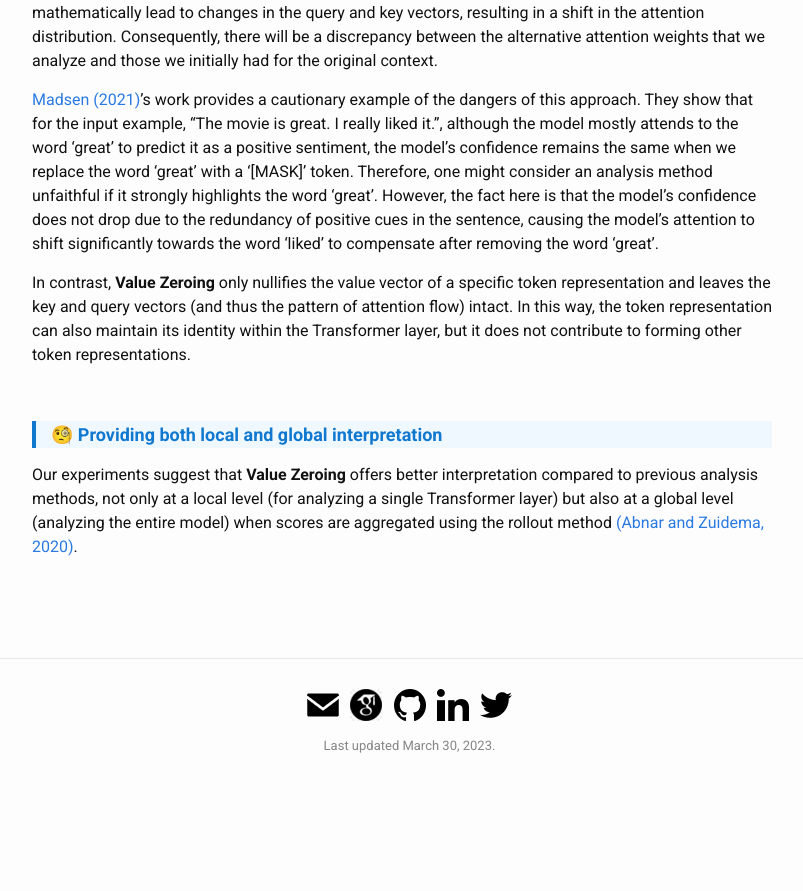
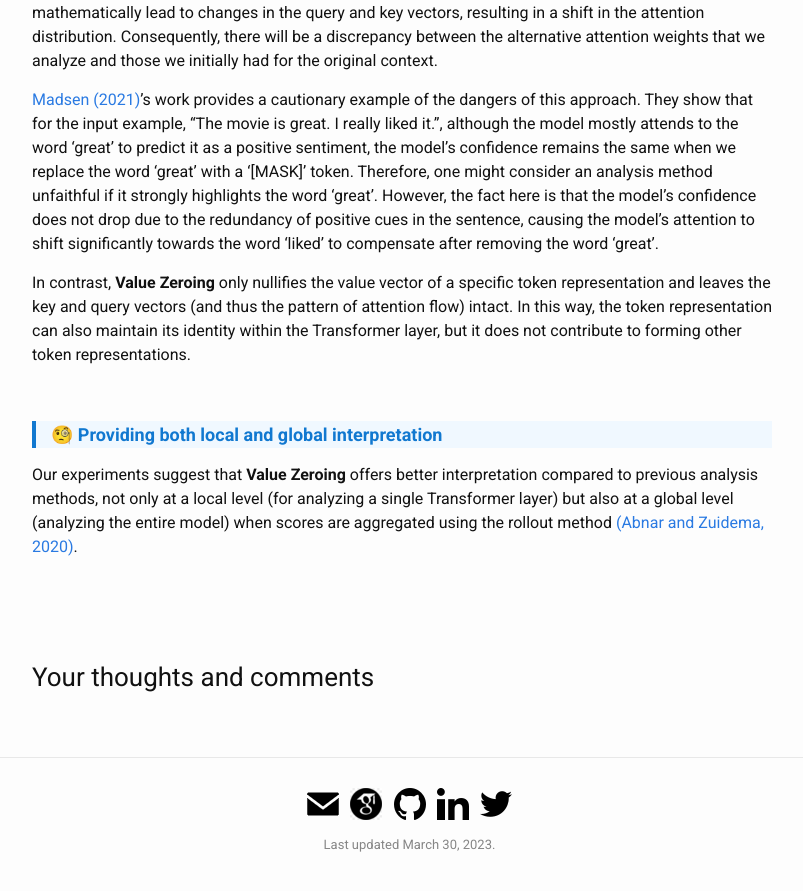
Before and after one commit to hmohebbi/hmohebbi.github.io, a Jekyll site: the page built from _posts/2023-03-29-value-zeroing.md, in a window 1280 px wide and 900 px high, scrolled down 2044 px. Shown: the top 891 px of the window, without its empty margins (238-1041 px from the left). Built offline with Jekyll 4.4.1, drawn with Linux system fonts in a browser that asks for light colours; comment, search, counter and statistics services are not loaded; before the commit the page ends 2845 px from its top, so only the background shows below that.

Commit message:
Update 2023-03-29-value-zeroing.md

```diff
--- a/_posts/2023-03-29-value-zeroing.md
+++ b/_posts/2023-03-29-value-zeroing.md
@@ -66,6 +66,7 @@ Our experiments suggest that __Value Zeroing__ offers better interpretation comp
 
 
 <br>
+### Your thoughts and comments
 <script src="https://utteranc.es/client.js"
         repo="hmohebbi/hmohebbi.github.io"
         issue-term="title"
```
